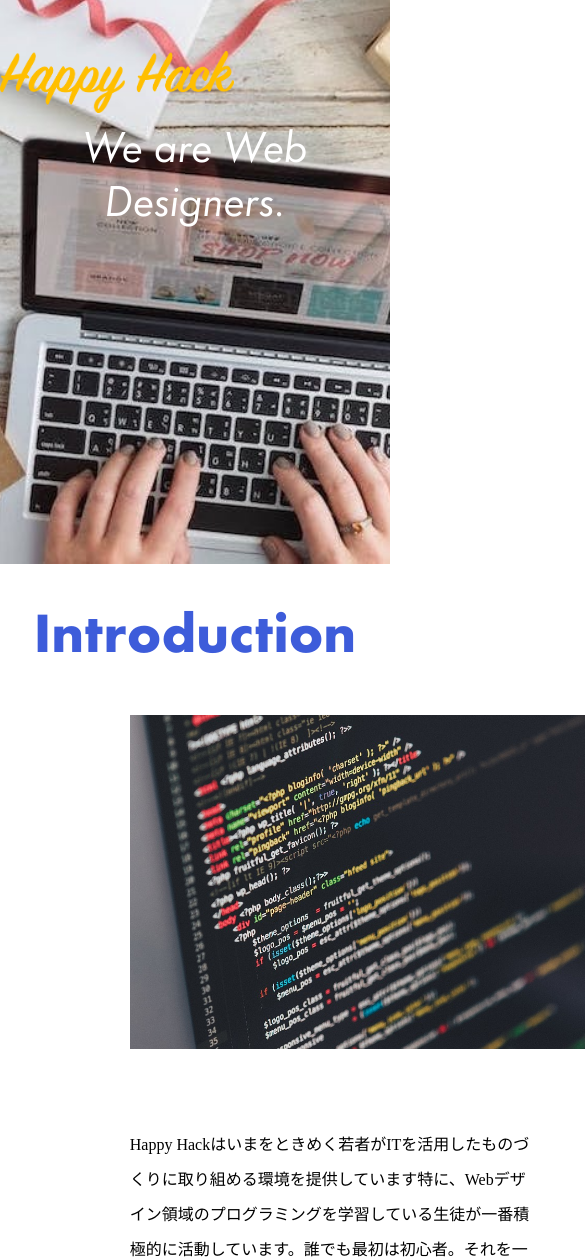
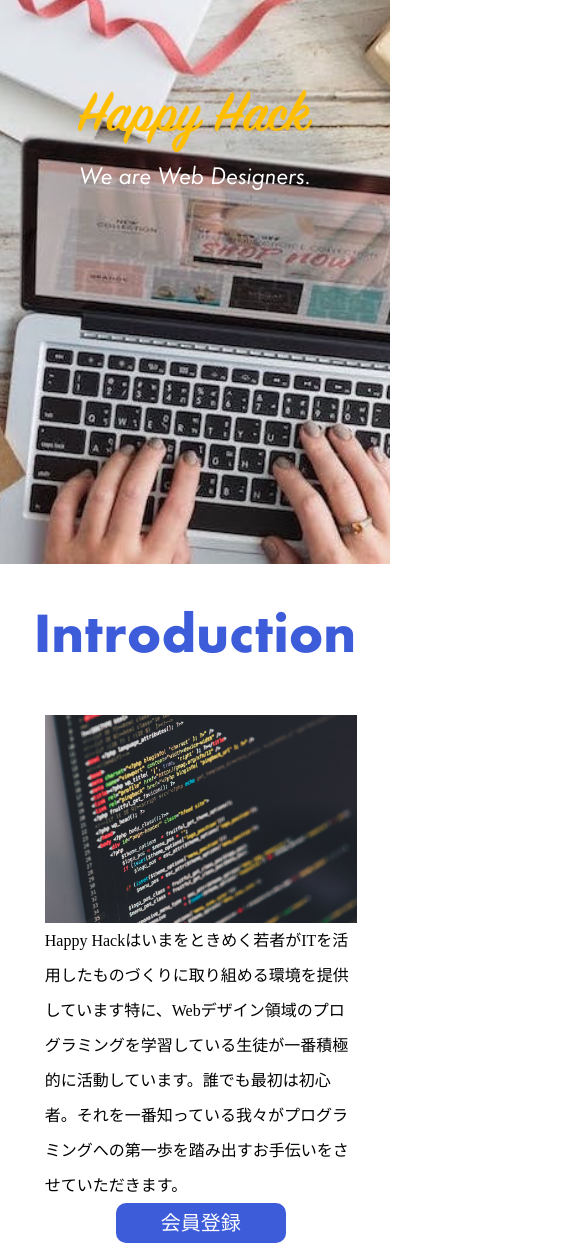
Before and after one commit to KENKUN-1031/HappyHack, a plain HTML site: page index.html in a window 390 px wide. Shown: the part 280-1537 px from the top of the page, 585 px wide, since content can reach past the window. Drawn offline with nearby package versions, Linux system fonts and the light colour scheme; no server answers.

Commit message:
responsiveUpdate

```diff
--- a/js/main.js
+++ b/js/main.js
@@ -31,6 +31,13 @@
                     slidesToShow: 2,
                     slidesToScroll: 1,
                 }
+            },
+            {
+                breakpoint: 650,
+                settings: {
+                    slidesToShow: 1,
+                    slidesToScroll: 1,
+                }
             }
         ]
     });
--- a/style.css
+++ b/style.css
@@ -41,9 +41,6 @@
     /* background-image: url(images/background1.jpg); */
     background-position: center center;
     background-size: cover;
-}
-.titleBox {
-
 }
 .titleBox h1 img{
     width: 60vw;
@@ -311,6 +308,29 @@
     }
 }
 
+@media (max-width: 450px){
+    .info {
+        margin: 0;
+        margin-bottom: 20px;
+        max-width: 80vw;
+        margin-left: 35px;
+    }
+    .info img{
+        max-width: 80vw;
+    }
+    .Access iframe{
+        max-width: 95vw;
+    }
+    .titleBox p{
+        color: white;
+        font-family: 'Futura-BooObl';
+        font-size: 25px;
+        font-weight: lighter;
+        text-align: center;
+    }
+}
+
+
 /* .course{
     margin: 10px;
     background-color: white;
```
